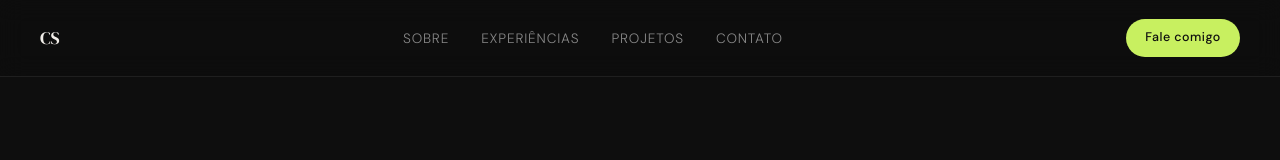
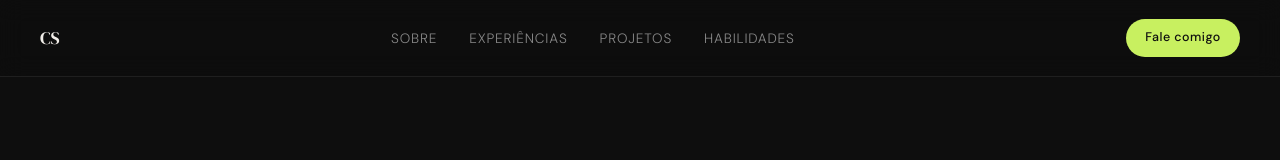
Before and after one commit to Cristiano005/portfolio-cristiano, a React (Vite) app: page / in a window 1280 px wide. Shown: the top 160 px of the page. Built offline with nearby package versions, Linux system fonts and the light colour scheme.

Commit message:
refactor: link to skills page added instead of contact page link

```diff
--- a/src/views/components/Header.jsx
+++ b/src/views/components/Header.jsx
@@ -16,11 +16,11 @@ export default function Header() {
                             <a href="#projects">Projetos</a>
                         </li>
                         <li>
-                            <a href="#contact">Contato</a>
+                            <a href="#skills">Habilidades</a>
                         </li>
                     </ul>
                 </div>
-                <a href="#" className="btn btn-contact-me contact-me">
+                <a href="#contact" className="btn btn-contact-me contact-me">
                     Fale comigo
                 </a>
             </nav>
```
